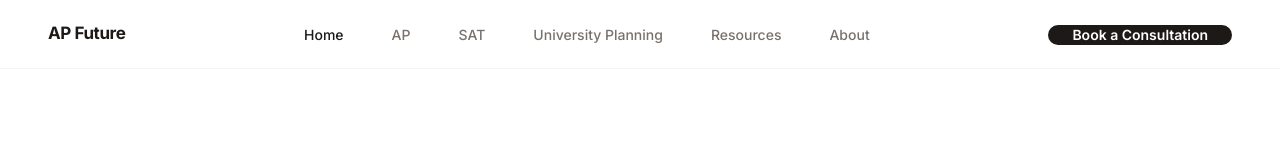
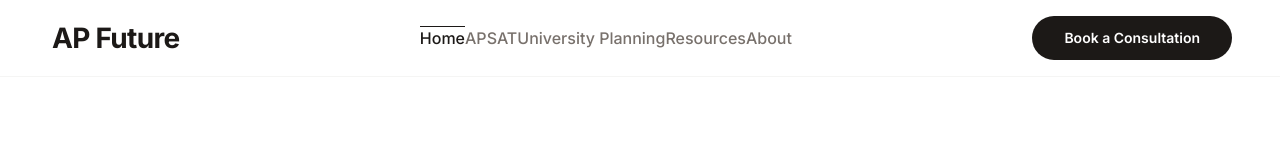
Before and after one commit to apex2012/ap-future, a React (Vite) app: page / in a window 1280 px wide. Shown: the top 160 px of the page. Built offline with nearby package versions, Linux system fonts and the light colour scheme.

Commit message:
Update Navigation component styles

```diff
--- a/src/components/layout/Navigation.tsx
+++ b/src/components/layout/Navigation.tsx
@@ -19,8 +19,12 @@ export function Navigation() {
   }, [isOpen]);
 
   const linkClass = ({ isActive }: { isActive: boolean }) =>
-    `text-sm font-medium transition-colors duration-200 ${
-      isActive ? 'text-neutral-900' : 'text-neutral-500 hover:text-neutral-900'
+    `relative text-base font-medium transition-colors duration-300 ease-out ${
+      isActive
+        ? 'text-neutral-900'
+        : 'text-neutral-500 hover:text-neutral-900'
+    } after:absolute after:-bottom-1.5 after:left-0 after:h-px after:bg-neutral-900 after:transition-all after:duration-300 after:ease-out ${
+      isActive ? 'after:w-full' : 'after:w-0 hover:after:w-full'
     }`;
 
   return (
@@ -30,18 +34,18 @@ export function Navigation() {
       }`}
     >
       <nav
-        className="container-wide flex h-[68px] items-center justify-between"
+        className="container-wide flex h-[76px] items-center justify-between"
         aria-label="Main navigation"
       >
         <Link
           to="/"
-          className="text-[17px] font-bold tracking-tight text-neutral-900 transition-opacity hover:opacity-80"
+          className="ml-1 text-[28px] font-extrabold tracking-tight text-neutral-900 transition-opacity duration-200 hover:opacity-80"
           onClick={() => setIsOpen(false)}
         >
           {SITE_NAME}
         </Link>
 
-        <ul className="hidden items-center gap-8 lg:flex">
+        <ul className="hidden items-center gap-9 lg:flex">
           {NAV_ITEMS.map((item) => (
             <li key={item.href}>
               <NavLink to={item.href} className={linkClass} end={item.href === '/'}>
@@ -54,7 +58,7 @@ export function Navigation() {
         <div className="hidden lg:block">
           <Link
             to="/book-a-consultation"
-            className="inline-flex items-center rounded-full bg-neutral-900 px-5 py-2.5 text-sm font-semibold text-white transition-colors duration-200 hover:bg-neutral-700 focus:outline-none focus-visible:outline-2 focus-visible:outline-offset-2 focus-visible:outline-neutral-900"
+            className="inline-flex items-center rounded-full bg-neutral-900 px-6 py-3 text-sm font-semibold text-white transition-all duration-200 hover:bg-neutral-700 hover:shadow-lg focus:outline-none focus-visible:outline-2 focus-visible:outline-offset-2 focus-visible:outline-neutral-900"
           >
             Book a Consultation
           </Link>
@@ -73,7 +77,7 @@ export function Navigation() {
       </nav>
 
       {isOpen && (
-        <div id="mobile-menu" className="fixed inset-0 top-[68px] z-30 bg-white lg:hidden">
+        <div id="mobile-menu" className="fixed inset-0 top-[76px] z-30 bg-white lg:hidden">
           <ul className="container-wide flex flex-col gap-1 py-6">
             {NAV_ITEMS.map((item) => (
               <li key={item.href}>
```
